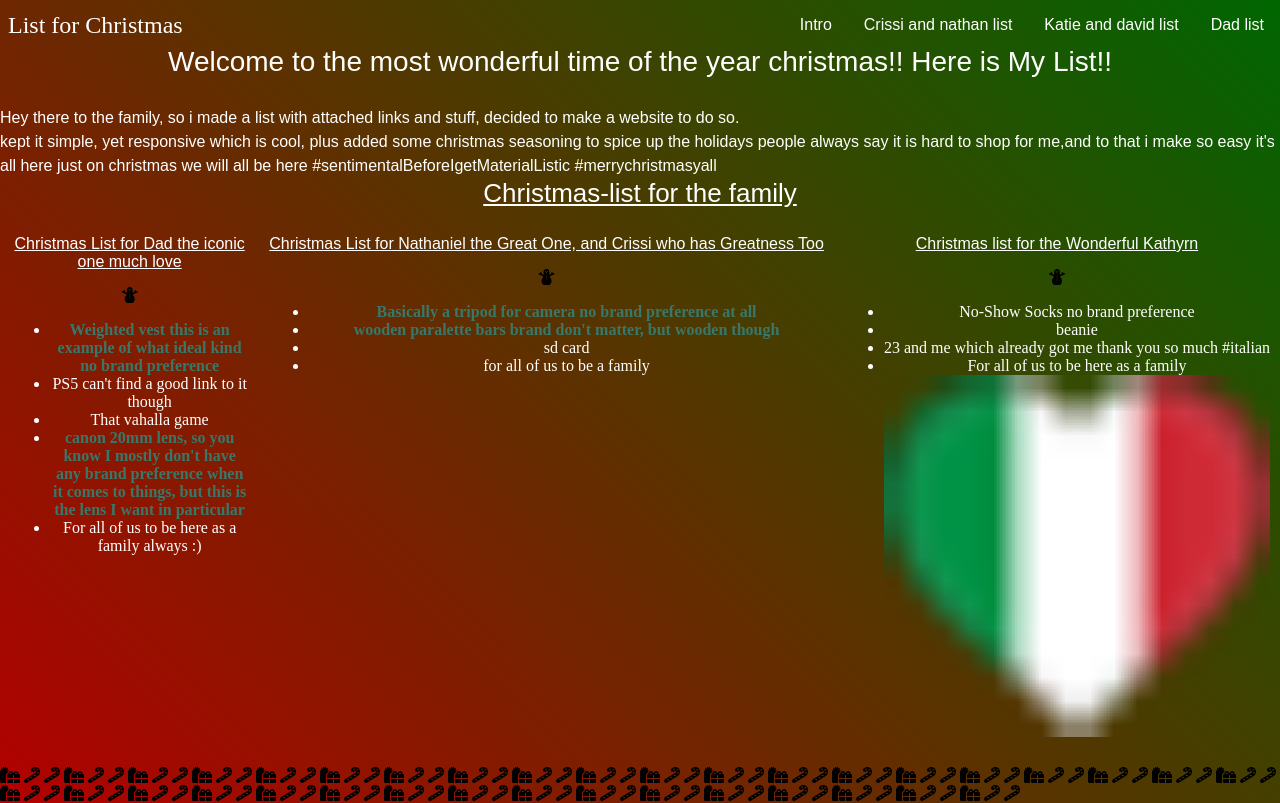
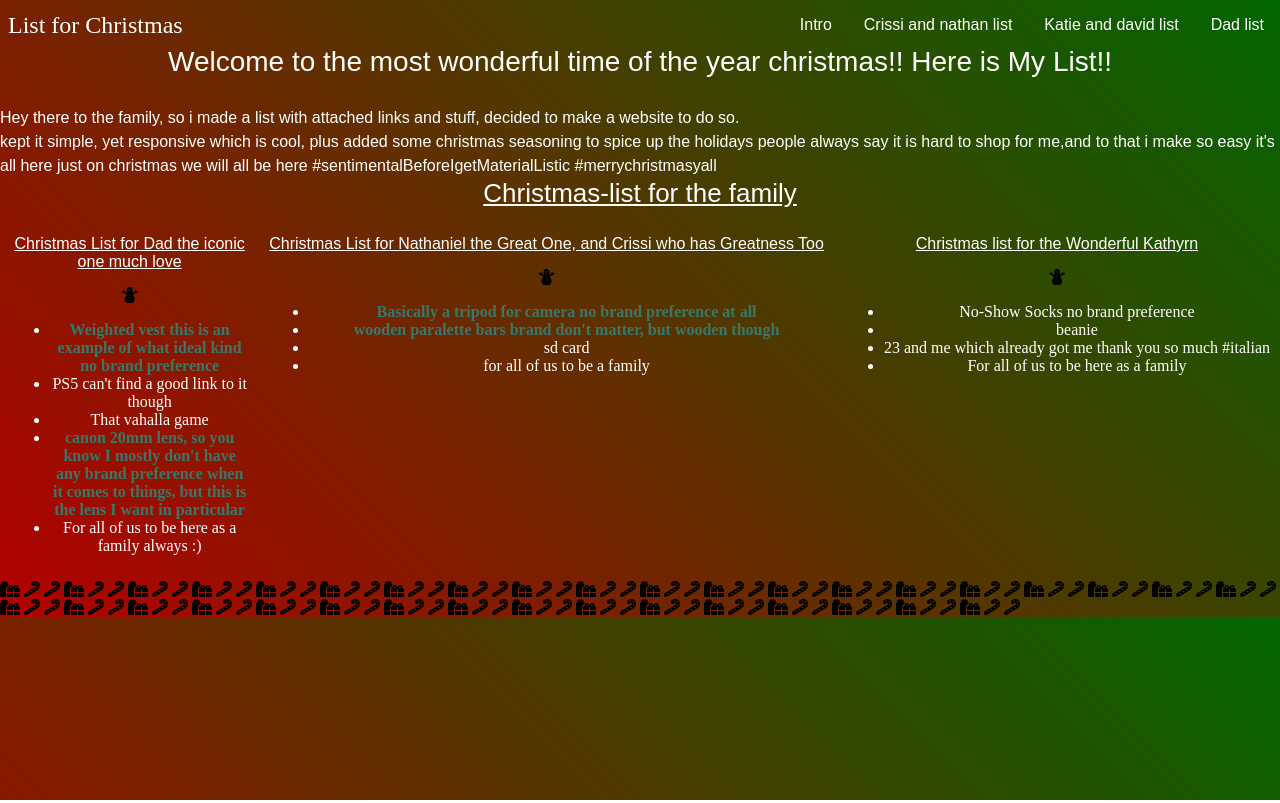
Before and after one commit to amv-coding/christmas-list, a plain HTML site: page index.html in a window 1280 px wide. Drawn offline with Linux system fonts and the light colour scheme; some icons are missing.

Commit message:
Update index.html

```diff
--- a/index.html
+++ b/index.html
@@ -77,7 +77,7 @@
             <li><a href=""></a>No-Show Socks no brand preference</li>
             <li><a href=""></a> beanie</li>
             <li><a href=""></a> 23 and me which already got me thank you so much #italian</li>
-            <li><a href=""></a>For all of us to be here as a family<img src ="https://raw.githubusercontent.com/amv-coding/christmas-list/main/italy-flag-heart-3d-icon-16%20(1).png" /></li>
+            <li><a href=""></a>For all of us to be here as a family</li>
         </ul>
 
 				</div>
```
